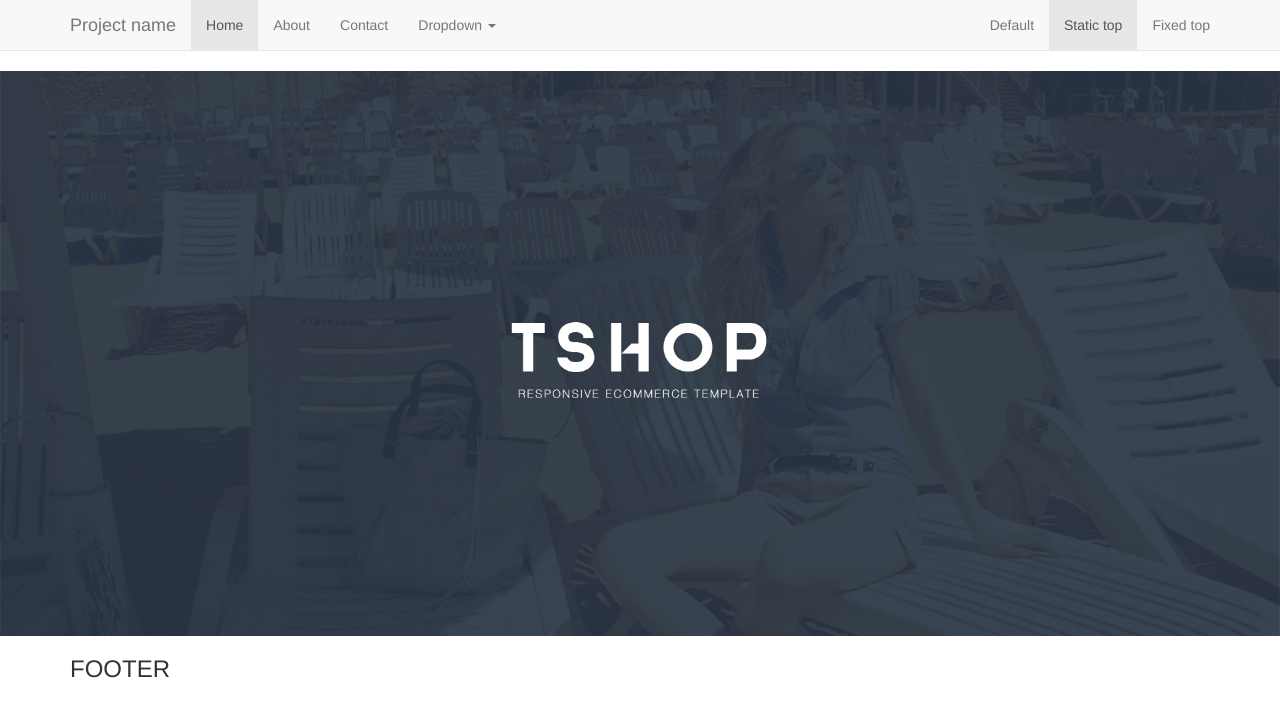
After one commit to Bloodstein/bambook, a Django app: template templates/home.html in a window 1280 px wide. The commit adds this page. Shown: the top 717 px of the page. Run offline with Django 3.2, Linux system fonts and the light colour scheme; the template is opened without the code that fills it, so the values that code supplies are empty; some libraries are stand-ins or nearby versions.

Commit message:
AddedNavFot

```diff
--- a/landing/urls.py
+++ b/landing/urls.py
@@ -4,5 +4,6 @@ from django.contrib import admin
 from landing import views
 
 urlpatterns = [
+	url(r'^', views.home, name = 'home'),
 	url(r'^landing', views.landing, name = 'landing'),
 ]
--- a/landing/views.py
+++ b/landing/views.py
@@ -1,5 +1,6 @@
 from django.shortcuts import render
 from .forms import SubscriberForm
+from products.models import Product
 
 def landing(request):
 	form = SubscriberForm(request.POST or None)
@@ -9,3 +10,8 @@ def landing(request):
 		print(data)
 		new_form = form.save()
 	return render(request, 'landing/landing.html', locals())
+
+def home(request):
+	form = SubscriberForm(request.POST or None)
+	products = Product.objects.filter(is_active=True)
+	return render(request, 'home.html', locals())
--- a/site_main/urls.py
+++ b/site_main/urls.py
@@ -21,6 +21,4 @@ admin.autodiscover()
 urlpatterns = [
     url(r'^admin/', admin.site.urls),
     url(r'^', include('landing.urls')),
-    url(r'^', include('products.urls')),
-    url(r'^', include('orders.urls')),
 ]
--- /dev/null
+++ b/static/home.css
@@ -0,0 +1,6 @@
+.product-item {
+	height: 200px;
+	background-color: grey;
+	position: relative;
+
+}
--- /dev/null
+++ b/templates/base.html
@@ -0,0 +1,25 @@
+{% load staticfiles %}
+<!DOCTYPE html>
+<html lang="en">
+<head>
+	<meta charset="UTF-8">
+	<title>BAMbook</title>
+    <link href="https://cdnjs.cloudflare.com/ajax/libs/twitter-bootstrap/3.3.6/css/bootstrap.min.css" rel="stylesheet">
+
+</head>
+<body>
+
+<div class="wrapper">
+	{% include 'navbar.html' %}
+	{% block content %}
+	{% endblock content %}
+	{% include 'footer.html' %}
+
+</div>
+
+    <script src="https://ajax.googleapis.com/ajax/libs/jquery/1.12.4/jquery.min.js"></script>
+    <script>window.jQuery || document.write('<script src="../../assets/js/vendor/jquery.min.js"><\/script>')</script>
+    <script src="../../dist/js/bootstrap.min.js"></script>
+    <script src="../../assets/js/ie10-viewport-bug-workaround.js"></script>
+</body>
+</html>
--- /dev/null
+++ b/templates/footer.html
@@ -0,0 +1,7 @@
+<footer class="footer">
+<div class="container">
+	<div class="text">
+		<h3>FOOTER</h3>
+	</div>
+</div>
+</footer>
--- /dev/null
+++ b/templates/home.html
@@ -0,0 +1,24 @@
+
+{% extends 'base.html' %}
+{% load staticfiles %}
+{% block content %}
+<link rel="stylesheet" href="{% static 'home.css' %">
+	<div class="section-top">
+		<img src="{% static 'images/slider0.jpg' %}" class="img-responsive">
+	</div>
+
+	<div class="section">
+		<div class="container">
+			<div class="row">
+				{% for product in products %}
+				<div class="col-lg-3">
+					<div class="product-item">
+					{{ product.name }}
+					</div>
+				</div>
+				{% endfor %}
+			</div>
+		</div>
+	</div>
+
+{% endblock %}
--- a/templates/landing/landing.html
+++ b/templates/landing/landing.html
@@ -6,7 +6,7 @@
 	<title>Title</title>
 	<link rel="stylesheet" href="{% static 'landing.css' %}">
 </head>
-<link rel="stylesheet" href="https://maxcdn.bootstrapcdn.com/bootstrap/4.0.0-beta.2/css/bootstrap.min.css" integrity="sha384-PsH8R72JQ3SOdhVi3uxftmaW6Vc51MKb0q5P2rRUpPvrszuE4W1povHYgTpBfshb" crossorigin="anonymous">
+<link href="https://cdnjs.cloudflare.com/ajax/libs/twitter-bootstrap/3.3.6/css/bootstrap.min.css" rel="stylesheet">
 <body>
 <div class="general-container">
 	<header class="text-center"><span class="start"><i>BAMbook</i></span><p class="label label-info">интернет-магазин книжной литературы</p></header>
--- /dev/null
+++ b/templates/navbar.html
@@ -0,0 +1,37 @@
+<nav class="navbar navbar-default navbar-static-top">
+      <div class="container">
+        <div class="navbar-header">
+          <button type="button" class="navbar-toggle collapsed" data-toggle="collapse" data-target="#navbar" aria-expanded="false" aria-controls="navbar">
+            <span class="sr-only">Toggle navigation</span>
+            <span class="icon-bar"></span>
+            <span class="icon-bar"></span>
+            <span class="icon-bar"></span>
+          </button>
+          <a class="navbar-brand" href="#">Project name</a>
+        </div>
+        <div id="navbar" class="navbar-collapse collapse">
+          <ul class="nav navbar-nav">
+            <li class="active"><a href="#">Home</a></li>
+            <li><a href="#about">About</a></li>
+            <li><a href="#contact">Contact</a></li>
+            <li class="dropdown">
+              <a href="#" class="dropdown-toggle" data-toggle="dropdown" role="button" aria-haspopup="true" aria-expanded="false">Dropdown <span class="caret"></span></a>
+              <ul class="dropdown-menu">
+                <li><a href="#">Action</a></li>
+                <li><a href="#">Another action</a></li>
+                <li><a href="#">Something else here</a></li>
+                <li role="separator" class="divider"></li>
+                <li class="dropdown-header">Nav header</li>
+                <li><a href="#">Separated link</a></li>
+                <li><a href="#">One more separated link</a></li>
+              </ul>
+            </li>
+          </ul>
+          <ul class="nav navbar-nav navbar-right">
+            <li><a href="../navbar/">Default</a></li>
+            <li class="active"><a href="./">Static top <span class="sr-only">(current)</span></a></li>
+            <li><a href="../navbar-fixed-top/">Fixed top</a></li>
+          </ul>
+        </div><!--/.nav-collapse -->
+      </div>
+    </nav>
```
Also changed, not shown: static/images/slider0.jpg (added).
